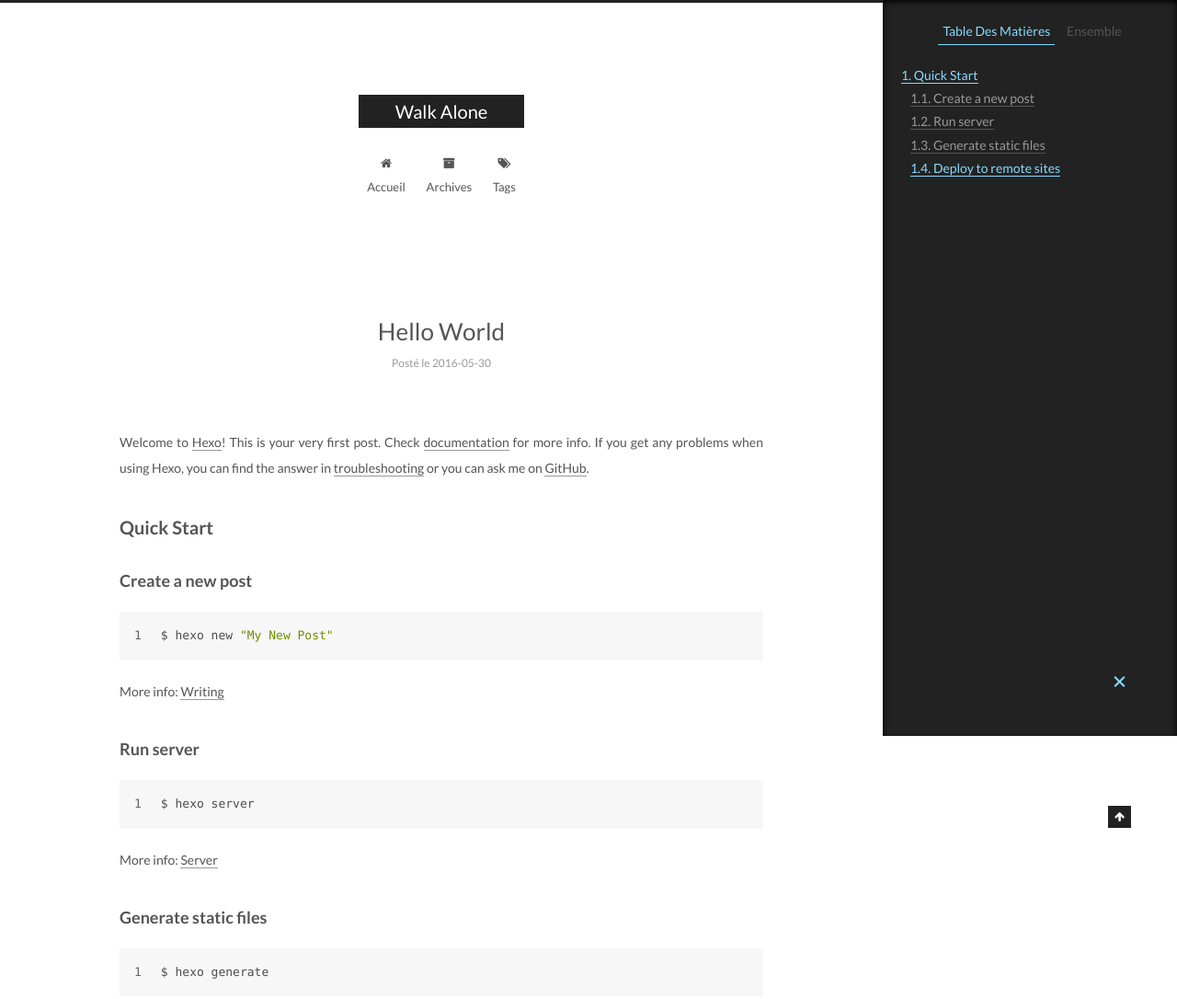
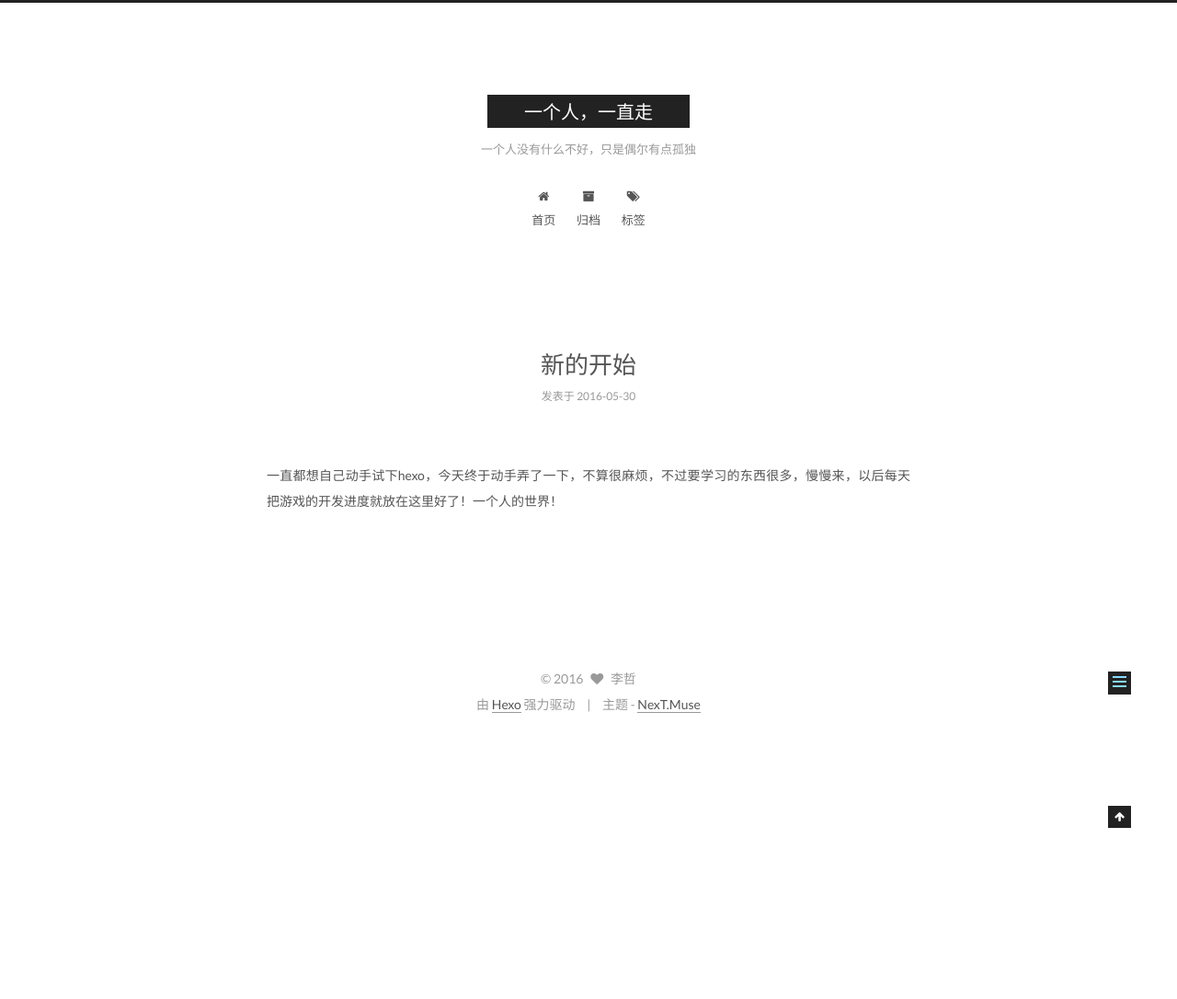
Before and after one commit to zhe8stianshi/zhe8stianshi.github.io, a plain HTML site: page 2016/05/30/hello-world/index.html in a window 1280 px wide. Shown: the top 1086 px of the page at 92% size. After the commit the page ends 800 px from the top, so only its background shows below. Drawn offline with Linux system fonts and the light colour scheme.

Commit message:
Site updated: 2016-05-31 00:36:30

```diff
--- a/2016/05/30/hello-world/index.html
+++ b/2016/05/30/hello-world/index.html
@@ -84,19 +84,16 @@
 
 
 
-<meta name="description" content="Welcome to Hexo! This is your very first post. Check documentation for more info. If you get any problems when using Hexo, you can find the answer in troubleshooting or you can ask me on GitHub.
-Quick">
+<meta name="description" content="一直都想自己动手试下hexo，今天终于动手弄了一下，不算很麻烦，不过要学习的东西很多，慢慢来，以后每天把游戏的开发进度就放在这里好了！一个人的世界！">
 <meta property="og:type" content="article">
-<meta property="og:title" content="Hello World">
+<meta property="og:title" content="新的开始">
 <meta property="og:url" content="http://yoursite.com/2016/05/30/hello-world/index.html">
-<meta property="og:site_name" content="Walk Alone">
-<meta property="og:description" content="Welcome to Hexo! This is your very first post. Check documentation for more info. If you get any problems when using Hexo, you can find the answer in troubleshooting or you can ask me on GitHub.
-Quick">
-<meta property="og:updated_time" content="2016-05-30T14:13:39.000Z">
+<meta property="og:site_name" content="一个人，一直走">
+<meta property="og:description" content="一直都想自己动手试下hexo，今天终于动手弄了一下，不算很麻烦，不过要学习的东西很多，慢慢来，以后每天把游戏的开发进度就放在这里好了！一个人的世界！">
+<meta property="og:updated_time" content="2016-05-30T16:35:19.000Z">
 <meta name="twitter:card" content="summary">
-<meta name="twitter:title" content="Hello World">
-<meta name="twitter:description" content="Welcome to Hexo! This is your very first post. Check documentation for more info. If you get any problems when using Hexo, you can find the answer in troubleshooting or you can ask me on GitHub.
-Quick">
+<meta name="twitter:title" content="新的开始">
+<meta name="twitter:description" content="一直都想自己动手试下hexo，今天终于动手弄了一下，不算很麻烦，不过要学习的东西很多，慢慢来，以后每天把游戏的开发进度就放在这里好了！一个人的世界！">
 
 
 
@@ -109,15 +106,15 @@
     motion: true,
     duoshuo: {
       userId: 0,
-      author: 'Author'
+      author: '博主'
     }
   };
 </script>
 
-  <title> Hello World | Walk Alone </title>
+  <title> 新的开始 | 一个人，一直走 </title>
 </head>
 
-<body itemscope itemtype="http://schema.org/WebPage" lang="">
+<body itemscope itemtype="http://schema.org/WebPage" lang="zh-Hans">
 
 
 
@@ -145,11 +142,11 @@
   <div class="custom-logo-site-title">
     <a href="/"  class="brand" rel="start">
       <span class="logo-line-before"><i></i></span>
-      <span class="site-title">Walk Alone</span>
+      <span class="site-title">一个人，一直走</span>
       <span class="logo-line-after"><i></i></span>
     </a>
   </div>
-  <p class="site-subtitle"></p>
+  <p class="site-subtitle">一个人没有什么不好，只是偶尔有点孤独</p>
 </div>
 
 <div class="site-nav-toggle">
@@ -172,7 +169,7 @@
 
               <i class="menu-item-icon fa fa-fw fa-home"></i> <br />
 
-            Accueil
+            首页
           </a>
         </li>
 
@@ -182,7 +179,7 @@
 
               <i class="menu-item-icon fa fa-fw fa-archive"></i> <br />
 
-            Archives
+            归档
           </a>
         </li>
 
@@ -192,7 +189,7 @@
 
               <i class="menu-item-icon fa fa-fw fa-tags"></i> <br />
 
-            Tags
+            标签
           </a>
         </li>
 
@@ -223,7 +220,7 @@
 
 
 
-  <article class="post post-type-normal " itemscope itemtype="http://schema.org/Article">
+  <article class="post post-type-tags " itemscope itemtype="http://schema.org/Article">
 
 
       <header class="post-header">
@@ -234,7 +231,7 @@
 
 
 
-                Hello World
+                新的开始
 
 
           </h1>
@@ -245,7 +242,7 @@
             <span class="post-meta-item-icon">
               <i class="fa fa-calendar-o"></i>
             </span>
-            <span class="post-meta-item-text">Posté le</span>
+            <span class="post-meta-item-text">发表于</span>
             <time itemprop="dateCreated" datetime="2016-05-30T22:13:39+08:00" content="2016-05-30">
               2016-05-30
             </time>
@@ -274,15 +271,7 @@
 
 
 
-        <p>Welcome to <a href="https://hexo.io/" target="_blank" rel="external">Hexo</a>! This is your very first post. Check <a href="https://hexo.io/docs/" target="_blank" rel="external">documentation</a> for more info. If you get any problems when using Hexo, you can find the answer in <a href="https://hexo.io/docs/troubleshooting.html" target="_blank" rel="external">troubleshooting</a> or you can ask me on <a href="https://github.com/hexojs/hexo/issues" target="_blank" rel="external">GitHub</a>.</p>
-<h2 id="Quick-Start"><a href="#Quick-Start" class="headerlink" title="Quick Start"></a>Quick Start</h2><h3 id="Create-a-new-post"><a href="#Create-a-new-post" class="headerlink" title="Create a new post"></a>Create a new post</h3><figure class="highlight bash"><table><tr><td class="gutter"><pre><span class="line">1</span><br></pre></td><td class="code"><pre><span class="line">$ hexo new <span class="string">"My New Post"</span></span><br></pre></td></tr></table></figure>
-<p>More info: <a href="https://hexo.io/docs/writing.html" target="_blank" rel="external">Writing</a></p>
-<h3 id="Run-server"><a href="#Run-server" class="headerlink" title="Run server"></a>Run server</h3><figure class="highlight bash"><table><tr><td class="gutter"><pre><span class="line">1</span><br></pre></td><td class="code"><pre><span class="line">$ hexo server</span><br></pre></td></tr></table></figure>
-<p>More info: <a href="https://hexo.io/docs/server.html" target="_blank" rel="external">Server</a></p>
-<h3 id="Generate-static-files"><a href="#Generate-static-files" class="headerlink" title="Generate static files"></a>Generate static files</h3><figure class="highlight bash"><table><tr><td class="gutter"><pre><span class="line">1</span><br></pre></td><td class="code"><pre><span class="line">$ hexo generate</span><br></pre></td></tr></table></figure>
-<p>More info: <a href="https://hexo.io/docs/generating.html" target="_blank" rel="external">Generating</a></p>
-<h3 id="Deploy-to-remote-sites"><a href="#Deploy-to-remote-sites" class="headerlink" title="Deploy to remote sites"></a>Deploy to remote sites</h3><figure class="highlight bash"><table><tr><td class="gutter"><pre><span class="line">1</span><br></pre></td><td class="code"><pre><span class="line">$ hexo deploy</span><br></pre></td></tr></table></figure>
-<p>More info: <a href="https://hexo.io/docs/deployment.html" target="_blank" rel="external">Deployment</a></p>
+        <p>   一直都想自己动手试下hexo，今天终于动手弄了一下，不算很麻烦，不过要学习的东西很多，慢慢来，以后每天把游戏的开发进度就放在这里好了！一个人的世界！</p>
 
 
     </div>
@@ -348,10 +337,10 @@
 
         <ul class="sidebar-nav motion-element">
           <li class="sidebar-nav-toc sidebar-nav-active" data-target="post-toc-wrap" >
-            Table Des Matières
+            文章目录
           </li>
           <li class="sidebar-nav-overview" data-target="site-overview">
-            Ensemble
+            站点概览
           </li>
         </ul>
 
@@ -360,15 +349,15 @@
         <div class="site-author motion-element" itemprop="author" itemscope itemtype="http://schema.org/Person">
           <img class="site-author-image" itemprop="image"
                src="/images/avatar.gif"
-               alt="Li Zhe" />
-          <p class="site-author-name" itemprop="name">Li Zhe</p>
+               alt="李哲" />
+          <p class="site-author-name" itemprop="name">李哲</p>
           <p class="site-description motion-element" itemprop="description"></p>
         </div>
         <nav class="site-state motion-element">
           <div class="site-state-item site-state-posts">
             <a href="/archives">
               <span class="site-state-item-count">1</span>
-              <span class="site-state-item-name">articles</span>
+              <span class="site-state-item-name">日志</span>
             </a>
           </div>
 
@@ -399,7 +388,7 @@
 
 
 
-              <div class="post-toc-content"><ol class="nav"><li class="nav-item nav-level-2"><a class="nav-link" href="#Quick-Start"><span class="nav-number">1.</span> <span class="nav-text">Quick Start</span></a><ol class="nav-child"><li class="nav-item nav-level-3"><a class="nav-link" href="#Create-a-new-post"><span class="nav-number">1.1.</span> <span class="nav-text">Create a new post</span></a></li><li class="nav-item nav-level-3"><a class="nav-link" href="#Run-server"><span class="nav-number">1.2.</span> <span class="nav-text">Run server</span></a></li><li class="nav-item nav-level-3"><a class="nav-link" href="#Generate-static-files"><span class="nav-number">1.3.</span> <span class="nav-text">Generate static files</span></a></li><li class="nav-item nav-level-3"><a class="nav-link" href="#Deploy-to-remote-sites"><span class="nav-number">1.4.</span> <span class="nav-text">Deploy to remote sites</span></a></li></ol></li></ol></div>
+              <p class="post-toc-empty">此文章未包含目录</p>
 
           </div>
         </section>
@@ -422,15 +411,15 @@
   <span class="with-love">
     <i class="fa fa-heart"></i>
   </span>
-  <span class="author" itemprop="copyrightHolder">Li Zhe</span>
+  <span class="author" itemprop="copyrightHolder">李哲</span>
 </div>
 
 <div class="powered-by">
-  Powered by <a class="theme-link" href="http://hexo.io">Hexo</a>
+  由 <a class="theme-link" href="http://hexo.io">Hexo</a> 强力驱动
 </div>
 
 <div class="theme-info">
-  Thème -
+  主题 -
   <a class="theme-link" href="https://github.com/iissnan/hexo-theme-next">
     NexT.Muse
   </a>
--- a/css/main.css
+++ b/css/main.css
@@ -1548,7 +1548,7 @@
   width: 4px;
   height: 4px;
   border-radius: 50%;
-  background: #03c6fb;
+  background: #75fbff;
 }
 .links-of-blogroll {
   font-size: 13px;
```
Also changed, not shown: archives/2016/05/index.html (+20 -20 lines), archives/2016/index.html (+20 -20 lines), archives/index.html (+20 -20 lines), index.html (+21 -29 lines).
